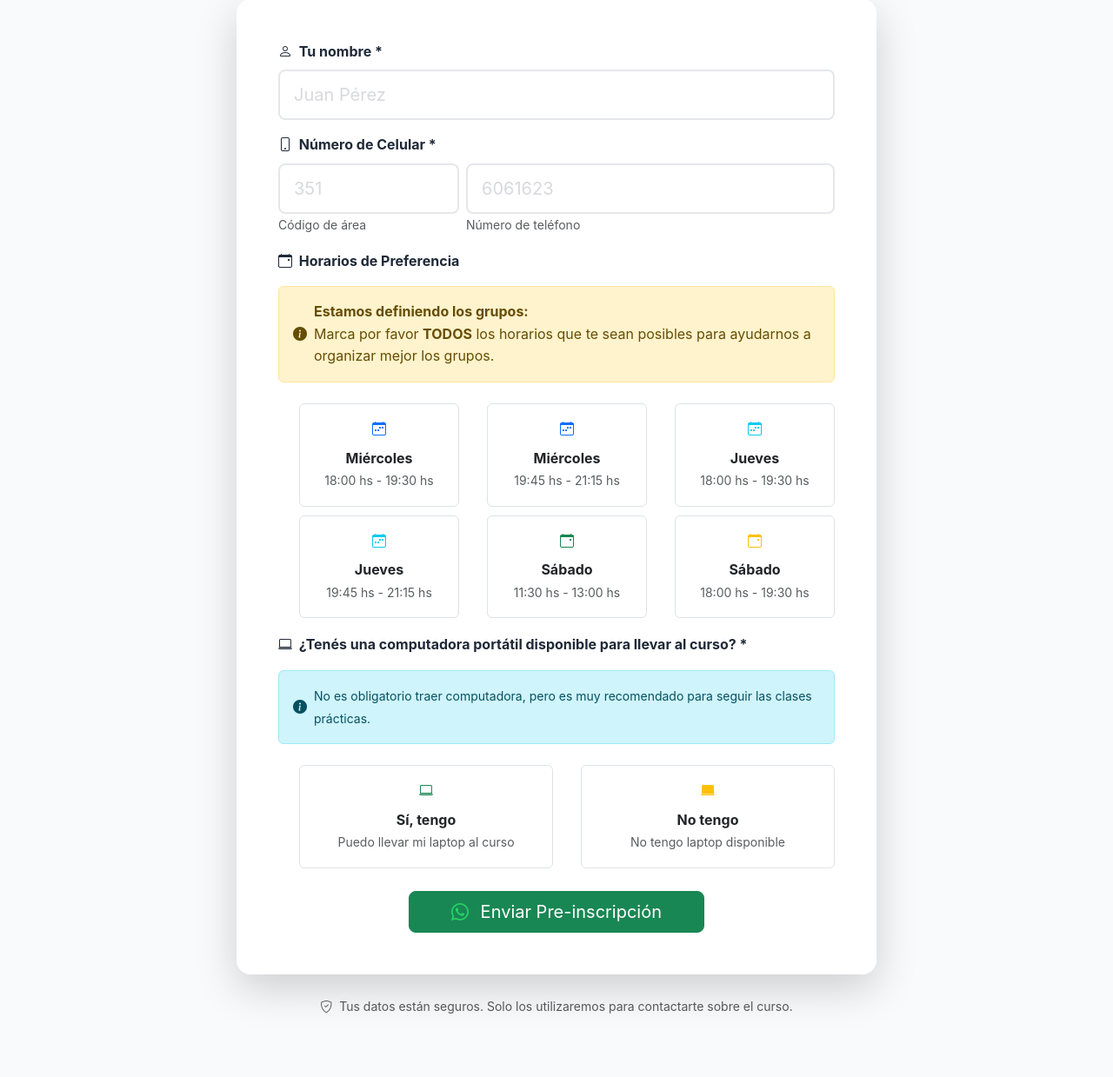
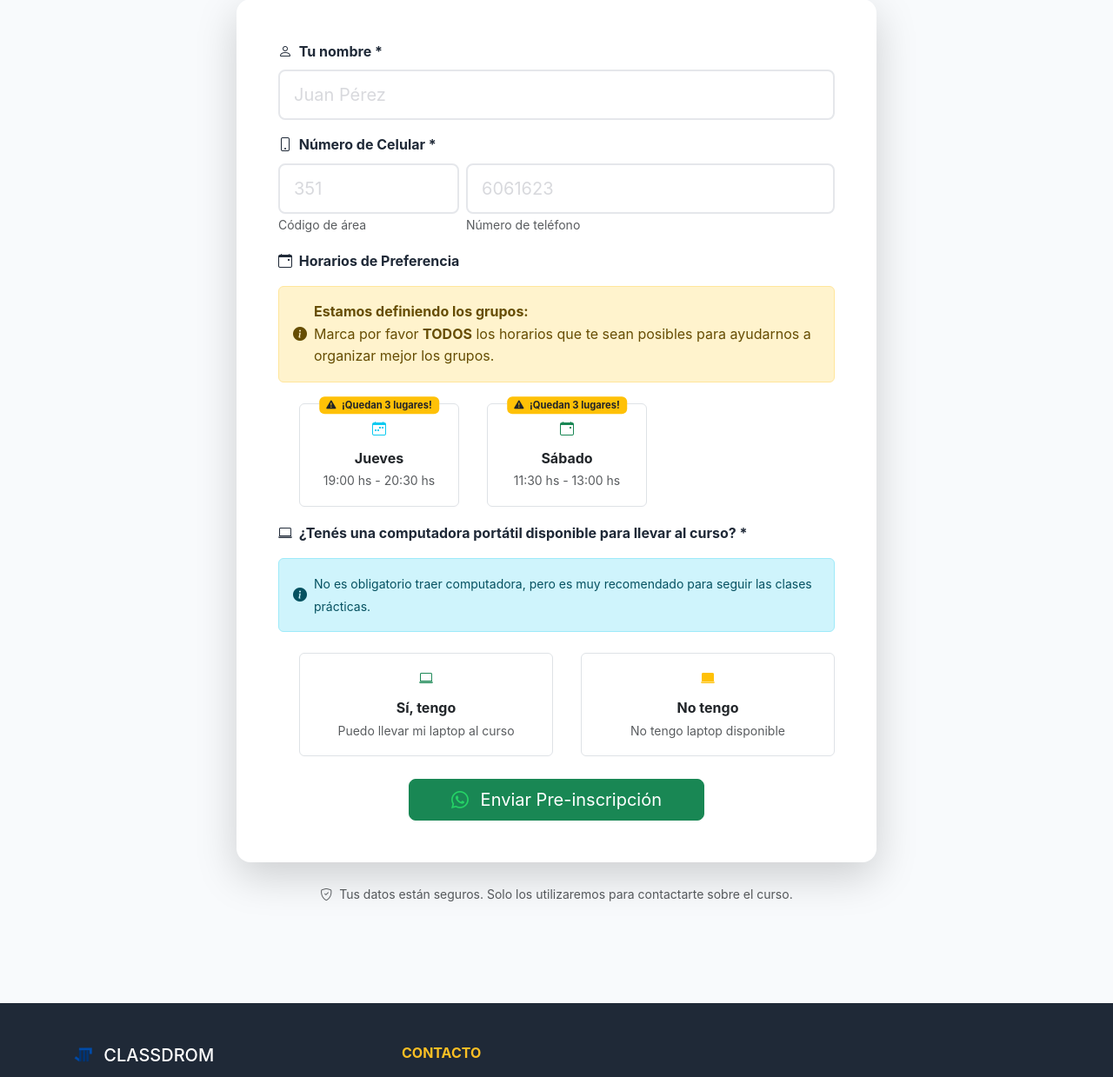
Before and after one commit to avdata99/clasdrom, a Django app: page /cursos/s/python/ in a window 1280 px wide. Shown: the part 3289-4528 px from the top of the page at 87% size. Run offline with Django 4.2, Linux system fonts and the light colour scheme; data comes from the database, SQL or seed files in the repository.

Commit message:
3 lugares!

```diff
--- a/cdrom/alumnos/views.py
+++ b/cdrom/alumnos/views.py
@@ -74,6 +74,7 @@ def crear_preinscripcion(request):
             'wednesday_6pm': 'Miércoles 18:00 - 19:30',
             'wednesday_7_45pm': 'Miércoles 19:45 - 21:15',
             'thursday_6pm': 'Jueves 18:00 - 19:30',
+            'thursday_7pm': 'Jueves 19:00 - 20:30',
             'thursday_7_45pm': 'Jueves 19:45 - 21:15',
             'friday_6pm': 'Viernes 18:00 - 19:30',
             'friday_7_45pm': 'Viernes 19:45 - 21:15',
--- a/cdrom/cursos/templates/cursos/s/python.html
+++ b/cdrom/cursos/templates/cursos/s/python.html
@@ -454,6 +454,27 @@
                                         </div>
                                     </div>
                                     <div class="row g-2 mt-1">
+
+                                        <div class="col-md-4">
+                                            <div class="form-check form-check-card">
+                                                <input class="form-check-input" type="checkbox" id="schedule4" name="schedules" value="thursday_7pm">
+                                                <label class="form-check-label w-100 p-3 border rounded position-relative" for="schedule4">
+                                                    <div class="text-center">
+                                                        <i class="bi bi-calendar-week text-info d-block mb-2"></i>
+                                                        <strong>Jueves</strong><br>
+                                                        <small class="text-muted">19:00 hs - 20:30 hs</small>
+                                                    </div>
+                                                    <div class="position-absolute top-0 start-50 translate-middle">
+                                                        <span class="badge bg-warning text-dark px-2 py-1" style="font-size: 0.7em;">
+                                                            <i class="bi bi-exclamation-triangle-fill me-1"></i>
+                                                            ¡Quedan 3 lugares!
+                                                        </span>
+                                                    </div>
+                                                </label>
+                                            </div>
+                                        </div>
+
+                                        <!-- hide after we get some pre-inscriptions
                                         <div class="col-md-4">
                                             <div class="form-check form-check-card">
                                                 <input class="form-check-input" type="checkbox" id="schedule1" name="schedules" value="wednesday_6pm">
@@ -505,7 +526,7 @@
                                                 </label>
                                             </div>
                                         </div>
-                                        <!-- hide after we get some pre-inscriptions
+
                                         <div class="col-md-4">
                                             <div class="form-check form-check-card">
                                                 <input class="form-check-input" type="checkbox" id="schedule5" name="schedules" value="friday_6pm">
@@ -549,16 +570,22 @@
                                         <div class="col-md-4">
                                             <div class="form-check form-check-card">
                                                 <input class="form-check-input" type="checkbox" id="schedule8" name="schedules" value="saturday_11_30am">
-                                                <label class="form-check-label w-100 p-3 border rounded" for="schedule8">
+                                                <label class="form-check-label w-100 p-3 border rounded position-relative" for="schedule8">
                                                     <div class="text-center">
                                                         <i class="bi bi-calendar-event text-success d-block mb-2"></i>
                                                         <strong>Sábado</strong><br>
                                                         <small class="text-muted">11:30 hs - 13:00 hs</small>
                                                     </div>
+                                                    <div class="position-absolute top-0 start-50 translate-middle">
+                                                        <span class="badge bg-warning text-dark px-2 py-1" style="font-size: 0.7em;">
+                                                            <i class="bi bi-exclamation-triangle-fill me-1"></i>
+                                                            ¡Quedan 3 lugares!
+                                                        </span>
+                                                    </div>
                                                 </label>
                                             </div>
                                         </div>
-
+                                        <!-- hide after we get some pre-inscriptions
                                         <div class="col-md-4">
                                             <div class="form-check form-check-card">
                                                 <input class="form-check-input" type="checkbox" id="schedule9" name="schedules" value="saturday_6pm">
@@ -571,6 +598,7 @@
                                                 </label>
                                             </div>
                                         </div>
+                                        -->
                                     </div>
                                 </div>
 
@@ -734,6 +762,7 @@ document.getElementById('preRegistrationForm').addEventListener('submit', functi
                 'wednesday_6pm': 'Miércoles 18:00 - 19:30',
                 'wednesday_7_45pm': 'Miércoles 19:45 - 21:15',
                 'thursday_6pm': 'Jueves 18:00 - 19:30',
+                'thursday_7pm': 'Jueves 19:00 - 20:30',
                 'thursday_7_45pm': 'Jueves 19:45 - 21:15',
                 'friday_6pm': 'Viernes 18:00 - 19:30',
                 'friday_7_45pm': 'Viernes 19:45 - 21:15',
```
